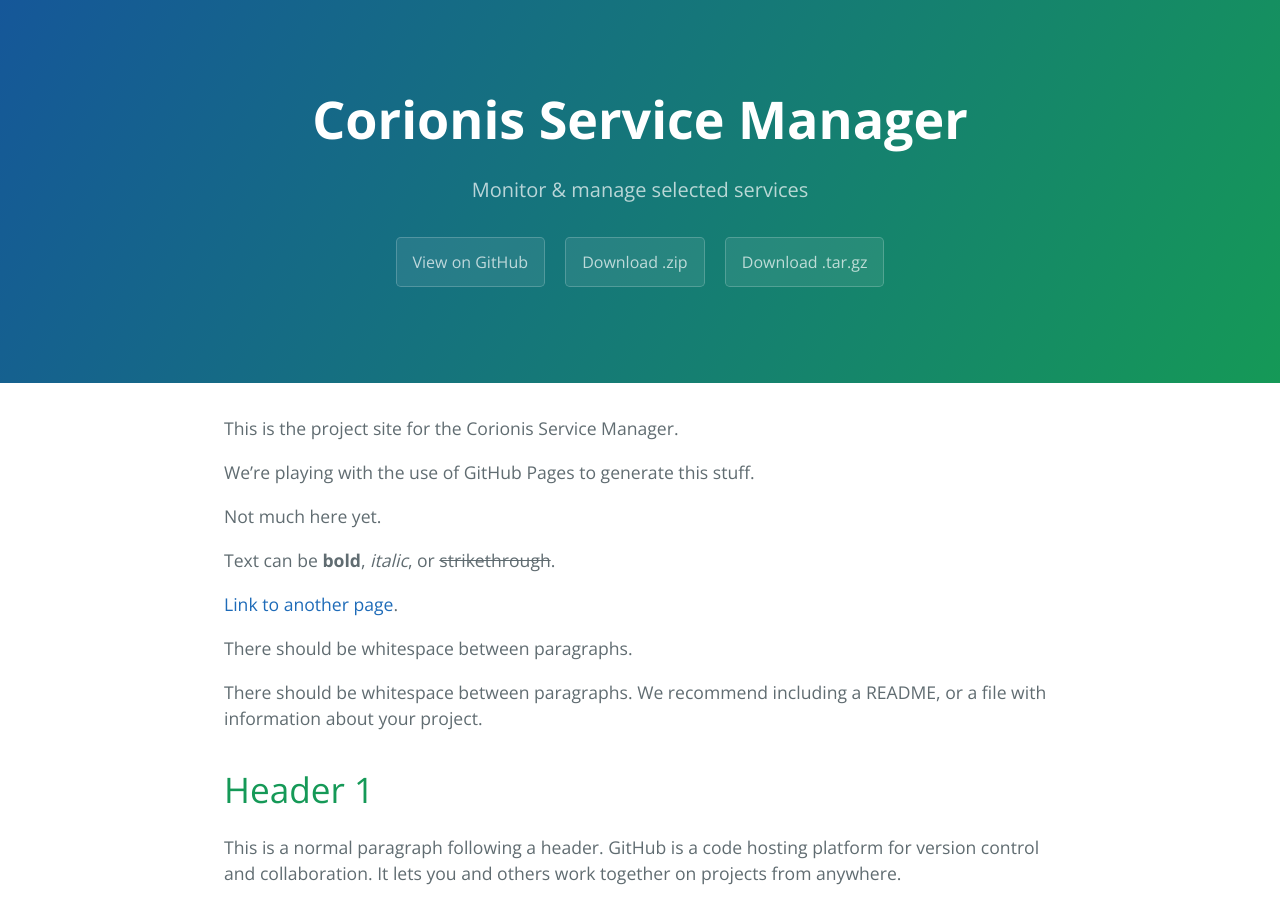
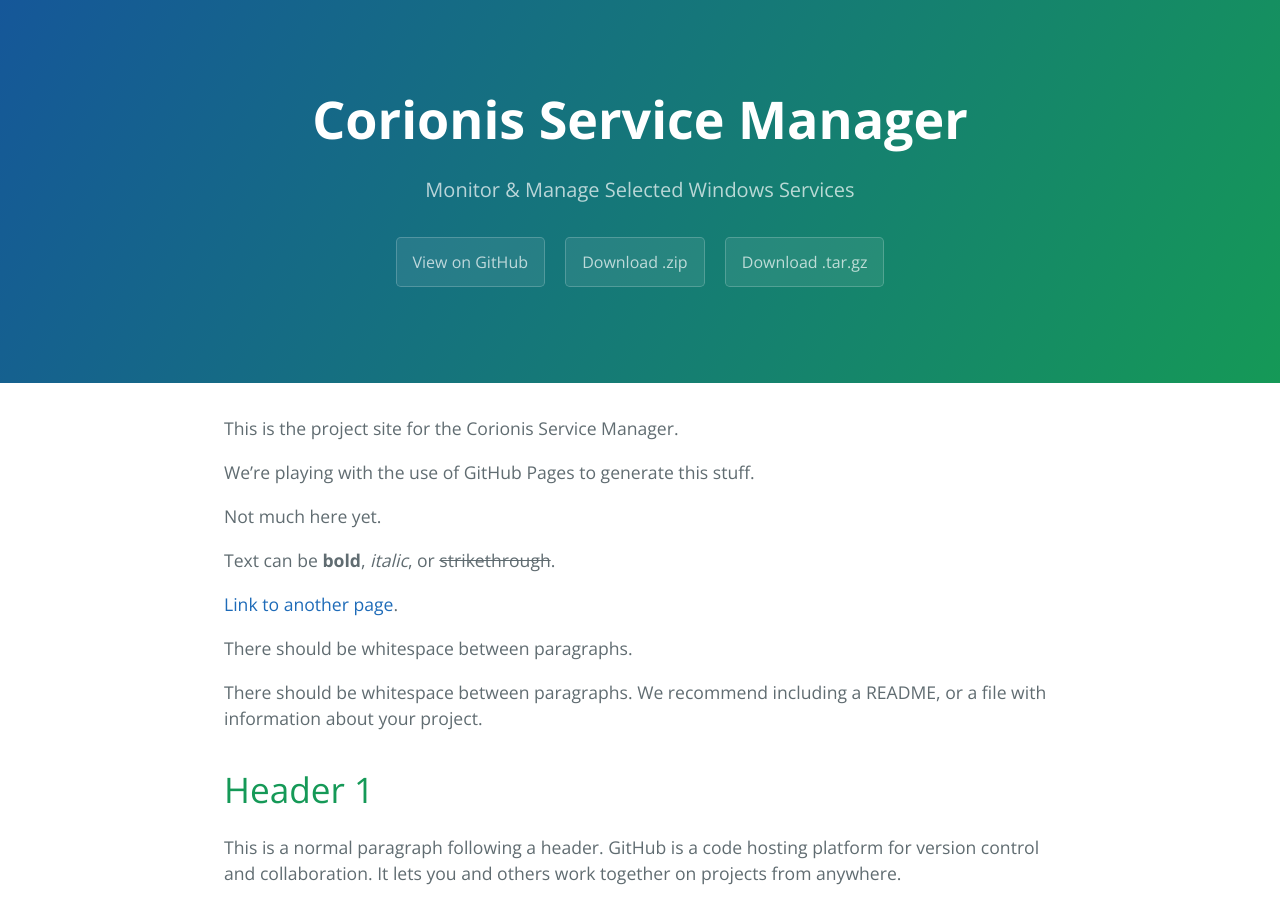
Before and after one commit to Corionis/CorionisServiceManager, a Jekyll site: the page built from docs/index.md, in a window 1280 px wide and 900 px high. Built offline with Jekyll 4.4.1, drawn with Linux system fonts in a browser that asks for light colours.

Commit message:
Changed case

```diff
--- a/docs/_config.yml
+++ b/docs/_config.yml
@@ -1,5 +1,5 @@
 title: Corionis Service Manager
-description: Monitor & manage selected services
+description: Monitor & Manage Selected Windows Services
 show_downloads: true
 google_analytics:
 theme:
```
